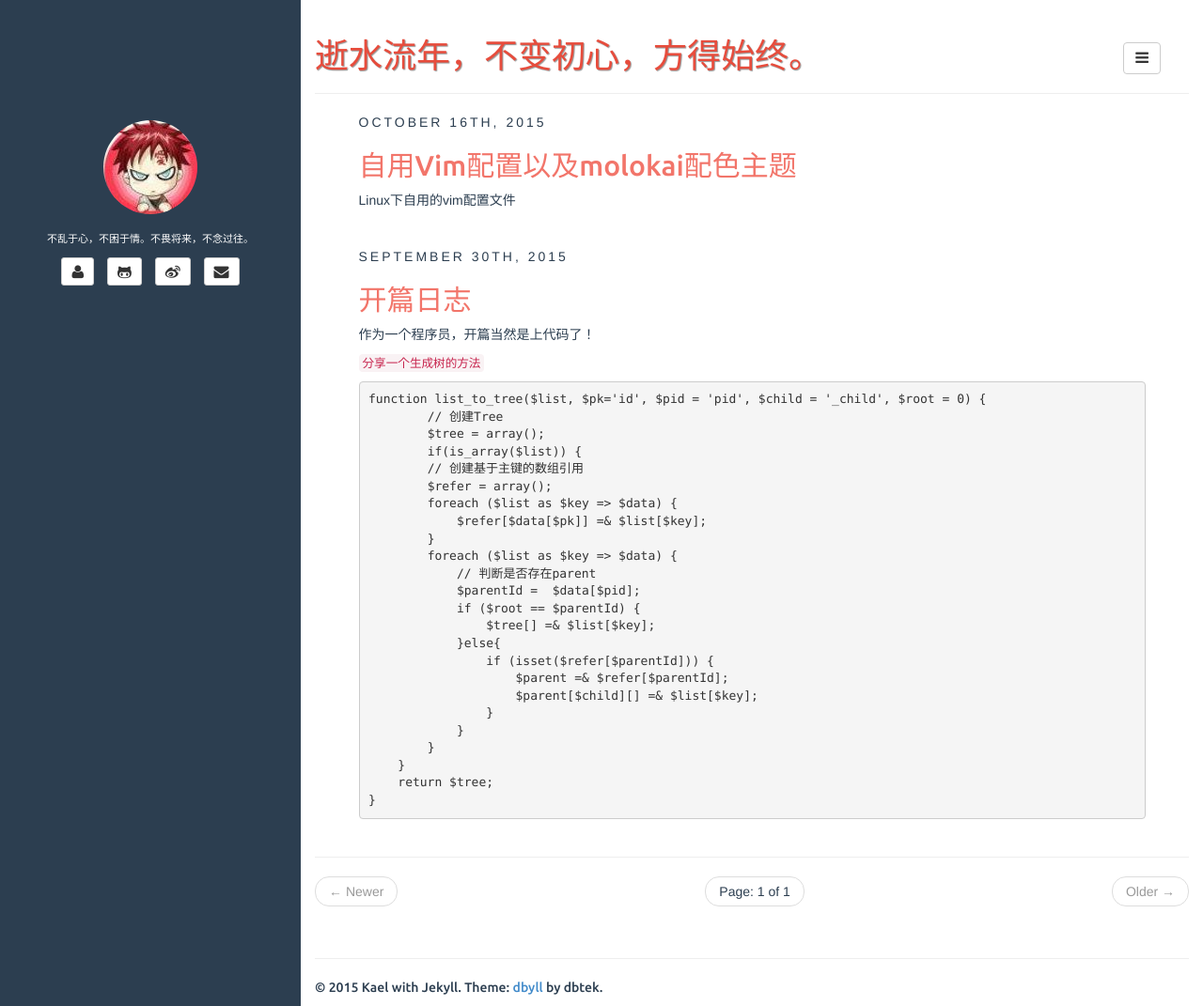
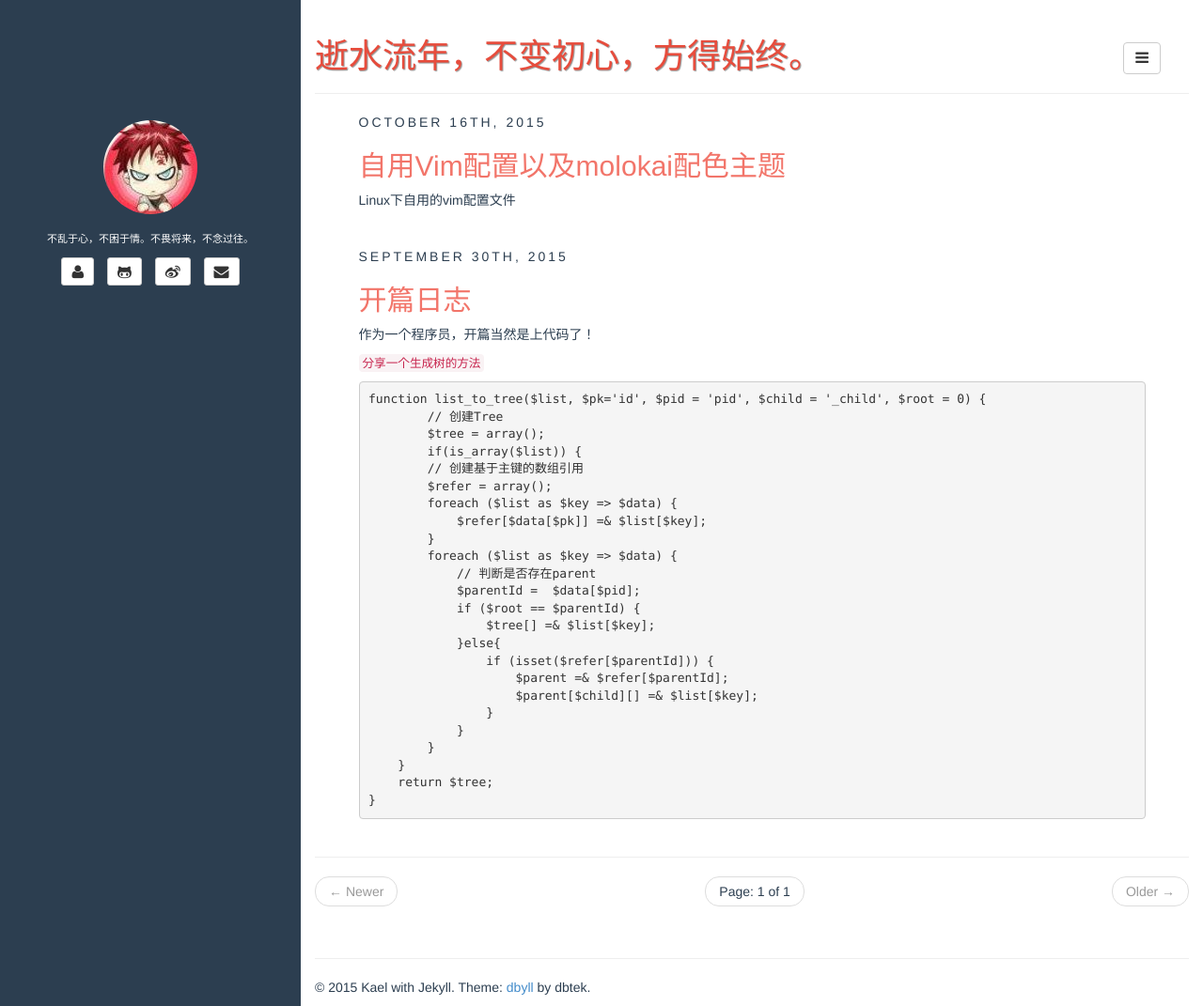
Before and after one commit to kaelli1234/kaelli1234.github.io, a Jekyll site: the page built from index.html, in a window 1280 px wide and 1071 px high. Shown: the whole window at 94% size. Built offline with Jekyll 4.4.1, drawn with Linux system fonts in a browser that asks for light colours; the list of posts is cut into pages by our own code.

```diff
--- a/_config.yml
+++ b/_config.yml
@@ -8,7 +8,7 @@ markdown: kramdown
 kramdown:
   input:  GFM
   use_coderay: true
-  google_analytics: kael
+google_analytics: kael
 
 defaults:
   -
@@ -33,6 +33,6 @@ rss_path: feed.xml
 categories_path: categories.html
 about_path: about.html
 tags_path: tags.html
-host_name: http://kaelli1234.github.io
+host_name: http://www.lilinjian.com
 
 BASE_PATH:
--- a/assets/css/style.css
+++ b/assets/css/style.css
@@ -116,7 +116,7 @@ article.home h3,
 article.home h4,
 article.home h5,
 article.home h6 {
-	font-family: 'Ubuntu', sans-serif;
+	/*font-family: 'Ubuntu', sans-serif;*/
 	color: #f2756a;
 }
 
@@ -125,6 +125,7 @@ article.home h2 a,
 article.home h3 a,
 article.home h4 a {
 	color: #f2756a;
+	word-wrap: break-word;
 }
 article.home h1 a:hover,
 article.home h2 a:hover,
@@ -140,7 +141,7 @@ article.home h4 a:hover {
 
 footer {
 	padding-top: 15px;
-	font-family: 'Ubuntu';
+	/*font-family: 'Ubuntu';*/
 }
 
 /* nav-vertical-tabs component */
```
